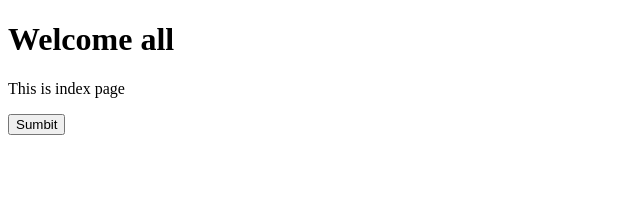
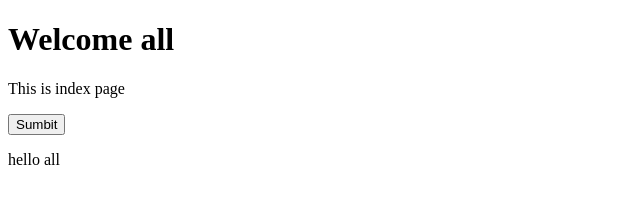
Before and after one commit to AASWINCSE/Git-assignment, a plain HTML site: page index.html in a window 1280 px wide. Shown: the full height of the page, 0-640 px from the left. Drawn offline with Linux system fonts and the light colour scheme.

Commit message:
updated p tag

```diff
--- a/index.html
+++ b/index.html
@@ -10,5 +10,6 @@
     <p>This is index page</p>
 
     <button>Sumbit</button>
+    <p>hello all</p>
 </body>
 </html>
```
